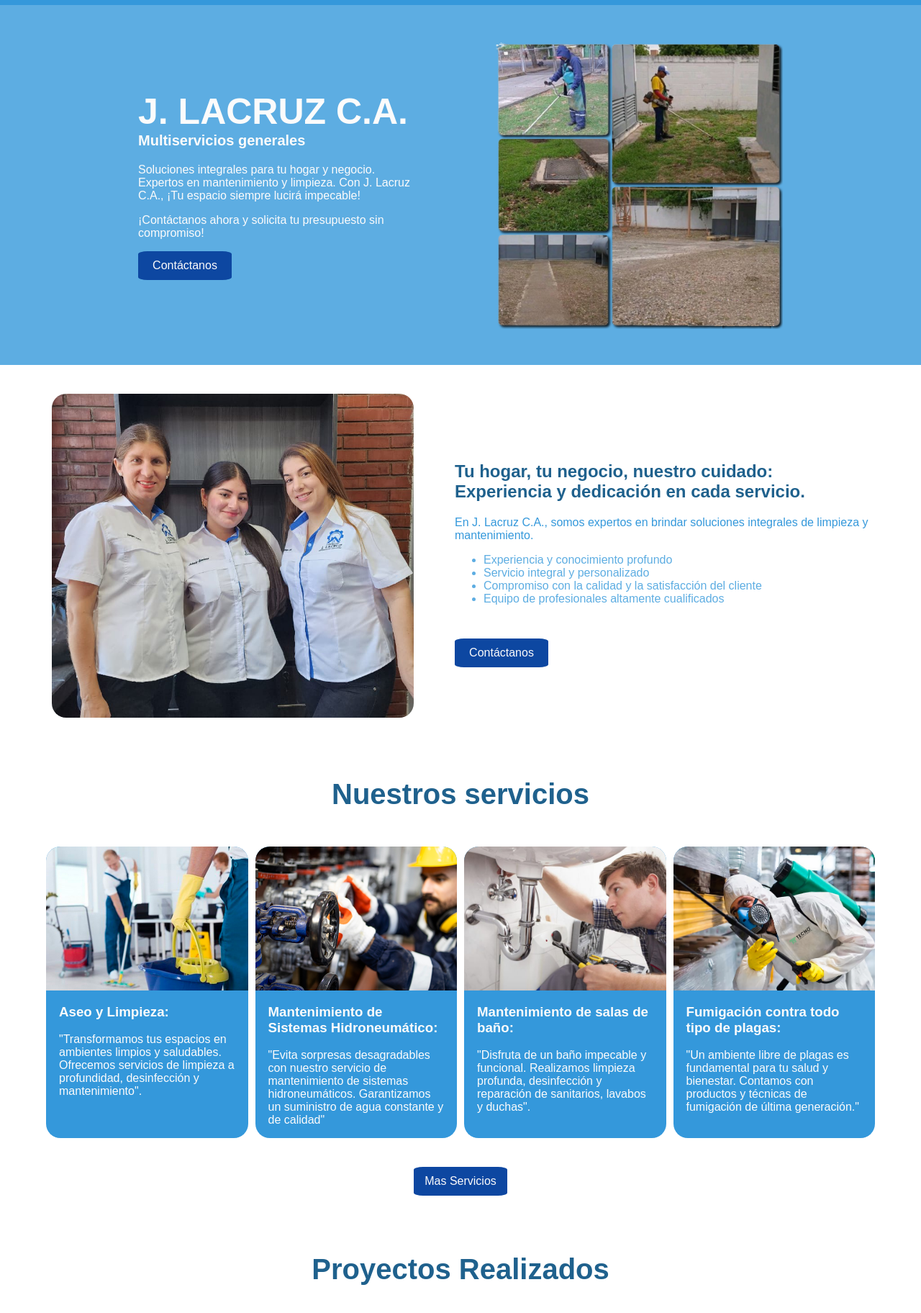
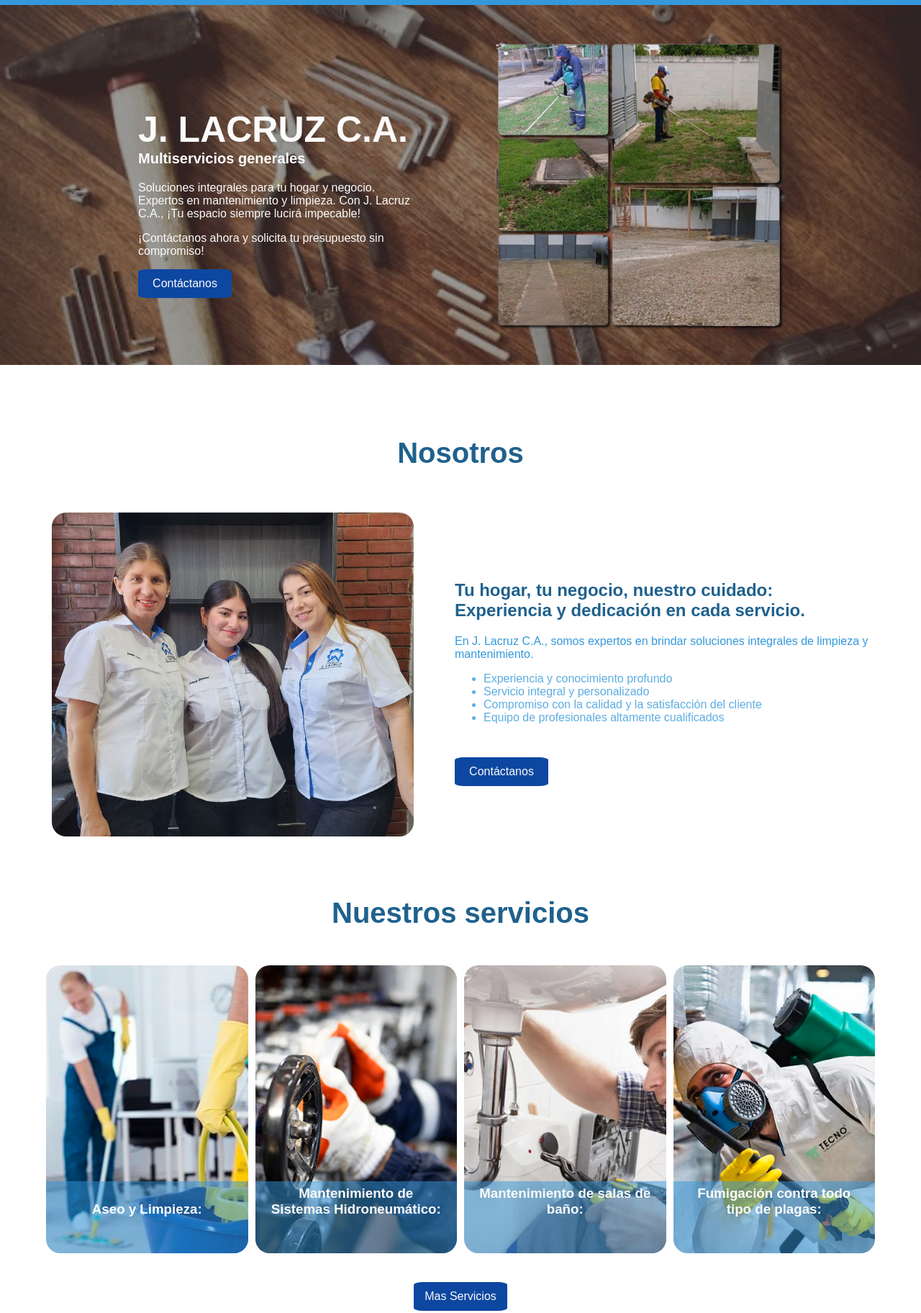
Before and after one commit to Chuy-dev/pagina-jlacruz, a plain HTML site: page index.html in a window 1280 px wide. Shown: the part 143-1967 px from the top of the page at 72% size. Drawn offline with Linux system fonts and the light colour scheme.

Commit message:
Changing the background of the us header and modif ying services cards

```diff
--- a/index.html
+++ b/index.html
@@ -15,18 +15,20 @@
     <header class="header">
       <img src="./img/logo.png" alt="Logo" />
       <nav class="navbar">
-        <a href="/">Inicio</a>
-        <a href="/">Nosotros</a>
-        <a href="/">Servicios</a>
-        <a href="/">Proyectos</a>
-        <a href="/">Contactos</a>
+        <a href="#header-us">Inicio</a>
+        <a href="#us">Nosotros</a>
+        <a href="#services">Servicios</a>
+        <a href="#projects">Proyectos</a>
+        <a href="#contact">Contactos</a>
       </nav>
       <a href="/" class="container-btn">
         <button class="btn">Contáctanos</button>
       </a>
     </header>
     <main class="main">
-      <section class="header-us">
+      <section class="header-us" id="header-us">
+        <div class="opacity"></div>
+        <div class="container-header">
           <div class="text">
             <h1>J. LACRUZ C.A.</h1>
             <h3>Multiservicios generales</h3>
@@ -46,8 +48,11 @@
               alt="Imagen de edificio de oficinas"
             />
           </div>
+        </div>
       </section>
-      <section class="us">
+      <section class="us" id="us">
+        <h2 class="title">Nosotros</h2>
+        <div class="container-us">
           <div class="us-img">
             <img src="./img/us.jpg" alt="Imagen de trabajadores" />
           </div>
@@ -70,14 +75,13 @@
               <button class="btn">Contáctanos</button>
             </a>
           </div>
+        </div>
       </section>
-      <section class="services">
+      <section class="services" id="services">
         <h2 class="title">Nuestros servicios</h2>
         <div class="container-card">
-          <article class="card">
-            <div>
-              <img src="./img/aseo-limpieza.jpg" alt="Aseo y Limpieza" />
-            </div>
+          <article class="card services-back-one">
+            <div class="back-tittle"></div>
             <h3>Aseo y Limpieza:</h3>
             <p>
               "Transformamos tus espacios en ambientes limpios y saludables.
@@ -85,13 +89,8 @@
               mantenimiento".
             </p>
           </article>
-          <article class="card">
-            <div>
-              <img
-                src="./img/sistemas-hidraulicos.jpg"
-                alt="Mantenimiento de Sistemas Hidroneumático"
-              />
-            </div>
+          <article class="card services-back-two">
+            <div class="back-tittle"></div>
             <h3>Mantenimiento de Sistemas Hidroneumático:</h3>
             <p>
               "Evita sorpresas desagradables con nuestro servicio de
@@ -99,13 +98,8 @@
               suministro de agua constante y de calidad"
             </p>
           </article>
-          <article class="card">
-            <div>
-              <img
-                src="./img/mantenimiento.jpg"
-                alt="Mantenimiento de salas de baño"
-              />
-            </div>
+          <article class="card services-back-three">
+            <div class="back-tittle"></div>
             <h3>Mantenimiento de salas de baño:</h3>
             <p>
               "Disfruta de un baño impecable y funcional. Realizamos limpieza
@@ -113,13 +107,8 @@
               duchas".
             </p>
           </article>
-          <article class="card">
-            <div>
-              <img
-                src="./img/fumigador.png"
-                alt="Fumigación contra todo tipo de plagas"
-              />
-            </div>
+          <article class="card services-back-four">
+            <div class="back-tittle"></div>
             <h3>Fumigación contra todo tipo de plagas:</h3>
             <p>
               "Un ambiente libre de plagas es fundamental para tu salud y
@@ -128,11 +117,11 @@
             </p>
           </article>
         </div>
-        <a href="/" class="container-btn">
+        <a href="./services.html" class="container-btn">
           <button class="btn">Mas Servicios</button>
         </a>
       </section>
-      <section class="projects">
+      <section class="projects" id="projects">
         <h2 class="title">Proyectos Realizados</h2>
         <div class="container-photo">
           <div class="img">
@@ -161,7 +150,7 @@
           </div>
         </div>
       </section>
-      <section class="contact">
+      <section class="contact" id="contact">
         <h2 class="title">Contacto</h2>
         <article class="contact-container">
           <div class="text-contact">
--- /dev/null
+++ b/services.html
@@ -0,0 +1,18 @@
+<!DOCTYPE html>
+<html lang="en">
+  <head>
+    <meta charset="UTF-8" />
+    <meta name="viewport" content="width=device-width, initial-scale=1.0" />
+    <link rel="shortcut icon" href="./img/favicon.ico" type="image/x-icon" />
+    <title>Multiservicios generales J.Lacruz C.A</title>
+    <link rel="stylesheet" href="style.css" />
+  </head>
+  <body>
+    <div class="container-page-services">
+      <a href="./index.html" class="container-btn">
+        <button class="btn">Volver</button>
+      </a>
+      Aqui van los servicios
+    </div>
+  </body>
+</html>
--- a/style.css
+++ b/style.css
@@ -14,6 +14,7 @@
 html {
   font-family: Arial, Helvetica, sans-serif;
   box-sizing: border-box;
+  scroll-behavior: smooth;
 }
 body {
   margin: 0;
@@ -64,12 +65,26 @@ body {
 }
 .main {
   .header-us {
-    background-color: var(--background-us);
+    background-image: url(./img/background.jpg);
+    background-position: center center;
+    background-repeat: no-repeat;
+    background-size: cover;
+    background-attachment: fixed;
     height: 500px;
+    .opacity {
+      position: absolute;
+      width: 100%;
+      height: 500px;
+      background-color: var(--black);
+      opacity: 0.4;
+    }
+    .container-header {
+      position: relative;
       display: flex;
       justify-content: center;
       align-items: center;
       .text {
+        margin-top: 100px;
         width: 30%;
         color: var(--white);
         h1 {
@@ -102,6 +117,8 @@ body {
         }
       }
       .img {
+        margin-top: 50px;
+
         width: 40%;
         display: flex;
         justify-content: flex-end;
@@ -112,8 +129,16 @@ body {
         }
       }
     }
+  }
   .us {
-    margin-top: 40px;
+    .title {
+      text-align: center;
+      margin: 100px 0 30px 0;
+      color: var(--text-title);
+      font-size: 40px;
+    }
+    .container-us {
+      margin-top: 60px;
       display: flex;
       align-items: center;
       justify-content: center;
@@ -156,6 +181,7 @@ body {
         }
       }
     }
+  }
   .services {
     display: flex;
     flex-direction: column;
@@ -171,34 +197,80 @@ body {
       width: 90%;
       justify-content: center;
       gap: 10px;
+      .services-back-one {
+        background-image: url(./img/aseo-limpieza.jpg);
+        background-position: center center;
+        background-repeat: no-repeat;
+        background-size: cover;
+      }
+      .services-back-two {
+        background-image: url(./img/sistemas-hidraulicos.jpg);
+        background-position: center center;
+        background-repeat: no-repeat;
+        background-size: cover;
+      }
+      .services-back-three {
+        background-image: url(./img/mantenimiento.jpg);
+        background-position: center center;
+        background-repeat: no-repeat;
+        background-size: cover;
+      }
+      .services-back-four {
+        background-image: url(./img/fumigador.png);
+        background-position: center center;
+        background-repeat: no-repeat;
+        background-size: cover;
+      }
       .card {
         width: 25%;
+        height: 400px;
         border-radius: 20px;
         background-color: var(--background-card);
         color: var(--white);
         cursor: pointer;
-        div {
+        display: flex;
+        justify-content: center;
+        align-items: end;
+        position: relative;
+        .back-tittle {
           width: 100%;
-          height: 200px;
-          img {
-            max-height: 200px;
-            max-width: 100%;
-            min-width: 100%;
-            min-height: 100%;
-            object-fit: cover;
-            border-radius: 20px 20px 0 0;
-          }
+          height: 100px;
+          background-color: var(--background-card);
+          border-radius: 0 0 20px 20px;
+          opacity: 0.5;
+          transition: all 1s;
         }
         h3 {
           padding: 0 18px;
+          position: absolute;
+          margin-bottom: 50px;
+          text-align: center;
+          transition: all 1s;
         }
         p {
           padding: 0 18px;
+          display: none;
         }
       }
       .card:hover {
         box-shadow: 9px 9px 17px 0px rgba(93, 173, 226, 1);
-        width: 26%;
+        align-items: center;
+        .back-tittle {
+          transition: all 2s;
+          height: 100%;
+          border-radius: 20px;
+          opacity: 0.8;
+        }
+        h3 {
+          position: absolute;
+          padding-bottom: 60px;
+          transition: all 1s;
+        }
+        p {
+          display: block;
+          position: absolute;
+          padding-top: 60px;
+        }
       }
     }
     .container-btn {
@@ -350,3 +422,24 @@ body {
     }
   }
 }
+
+.container-page-services {
+  .container-btn {
+    cursor: unset;
+    .btn {
+      margin: 80px;
+      height: 40px;
+      width: 130px;
+      border: none;
+      border-radius: 10%;
+      background-color: var(--btn);
+      color: var(--white);
+      font-size: 16px;
+      cursor: pointer;
+    }
+    .btn:hover {
+      color: var(--hover);
+      background-color: var(--hover-btn);
+    }
+  }
+}
```
Also changed, not shown: img/background.jpg (added). Lines whose indentation alone changed are shown as unchanged.
